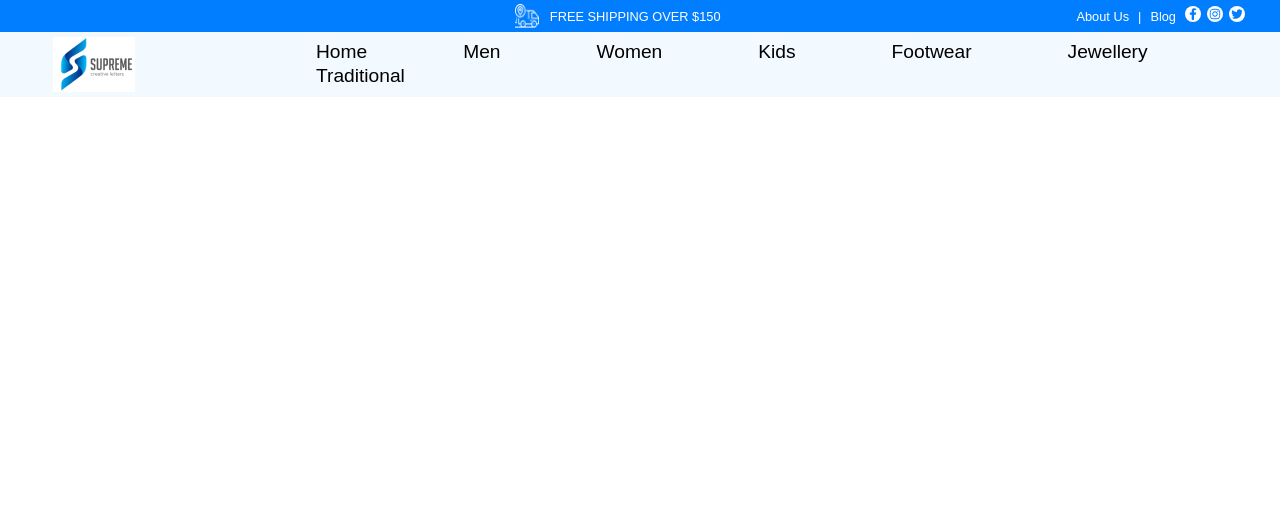
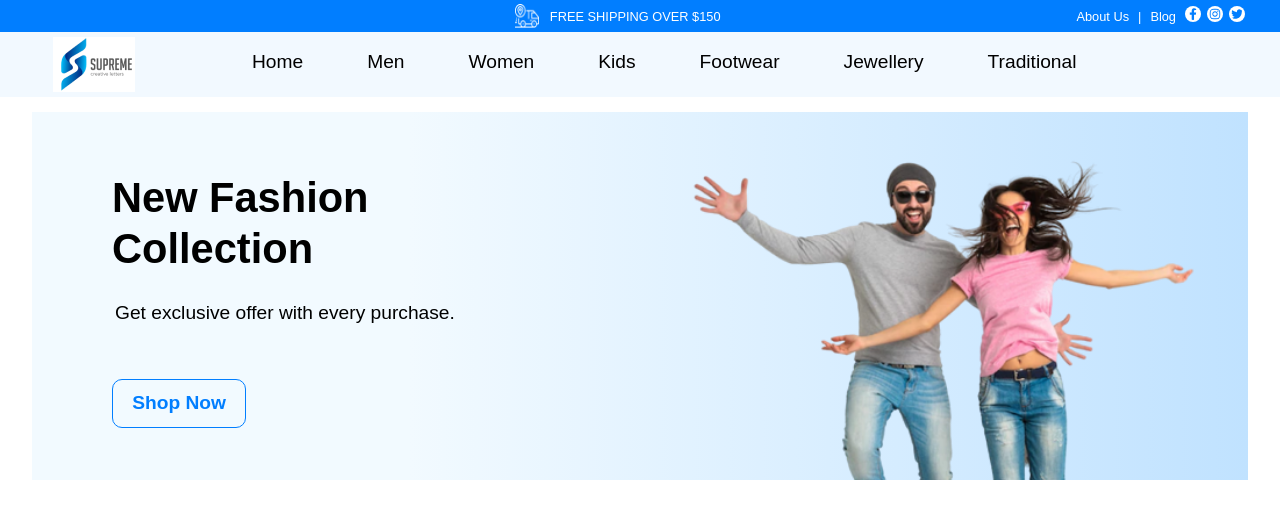
Before and after one commit to Snesh07/startxlabs_assignment, a React (Create React App) app: page / in a window 1280 px wide. Shown: the top 518 px of the page. Built offline with nearby package versions, Linux system fonts and the light colour scheme.

Commit message:
feat: Banner

```diff
--- a/src/App.css
+++ b/src/App.css
@@ -3,4 +3,5 @@
   font-family: 'Jost', sans-serif;
   font-family: 'Inter', sans-serif;
   font-family: 'Josefin Sans', sans-serif;
+  overflow: hidden;
 }
--- a/src/App.js
+++ b/src/App.js
@@ -1,7 +1,8 @@
 import './App.css';
 import { BrowserRouter as Router, Routes, Route } from "react-router-dom";
 import Header from './components/Header';
-import Navbar from './components/Navbar'
+import Navbar from './components/Navbar';
+import Banner from './components/Banner';
 
 function App() {
   return (
@@ -13,6 +14,9 @@ function App() {
         <Routes>
           <Route path="/" element={<Navbar />}></Route>
         </Routes>
+        <Routes>
+          <Route path="/" element={<Banner />}></Route>
+        </Routes>
         </Router>
     </>
   );
--- /dev/null
+++ b/src/components/Banner.js
@@ -0,0 +1,23 @@
+import React from 'react'
+import '../styles/Banner.css';
+
+function Banner() {
+    return (
+        <>
+            <div className='banner_container'>
+                <div className='banner_bg'>
+                    <div className='banner_text_btn'>
+                        <h1>New Fashion <br />Collection</h1>
+                        <p>Get exclusive offer with every purchase.</p>
+                        <button className='banner_btn'>Shop Now</button>
+                    </div>
+                    <div className='banner_image'>
+                        <img src='./images/image_153.png' alt="banner" ></img>
+                    </div>
+                </div>
+            </div>
+        </>
+    )
+}
+
+export default Banner
--- /dev/null
+++ b/src/styles/Banner.css
@@ -0,0 +1,54 @@
+.banner_container {
+    position: absolute;
+    margin-top: 5rem;
+    width: 100%;
+    height: 400px;
+}
+
+.banner_bg {
+    padding: 0;
+    display: flex;
+    justify-content: space-between;
+    margin: 2rem;
+    background: linear-gradient(90deg, rgba(242, 250, 255, 1) 31%, rgba(192, 226, 255, 1) 100%);
+}
+
+.banner_text_btn {
+    padding: 2rem 5rem;
+}
+
+.banner_text_btn h1 {
+    font-size: 2.6rem;
+    font-weight: 800;
+    line-height: 3.2rem;
+}
+
+.banner_text_btn p {
+    font-size: 1.2rem;
+    font-weight: 400;
+    color: #000;
+}
+
+.banner_btn{
+    margin-top: 2.2rem;
+    border: #017EFF solid 1.5px;
+    border-radius: 10px;
+    padding: 0.8rem 1.2rem;
+    font-size: 1.2rem;
+    font-weight: 800;
+    color: #017EFF;
+    background-color: transparent;
+    cursor: pointer;
+}
+
+.banner_btn:hover{
+    background: #017EFF;
+    transition: 0.5s;
+    color: #fff;
+}
+
+.banner_image img {
+    padding-right: 5rem;
+    padding-bottom: 0;
+    width: 100%;
+}
--- a/src/styles/Navbar.css
+++ b/src/styles/Navbar.css
@@ -37,3 +37,13 @@
 .nav_link:hover::after{
     width: 100%;
 }
+
+@media (max-width:1300px) {
+    .nav_links {
+        padding-left: 5rem;
+    }
+
+    .nav_link {
+        padding: 0 2rem ;
+    }
+}
```
Also changed, not shown: public/images/image_153.png.
